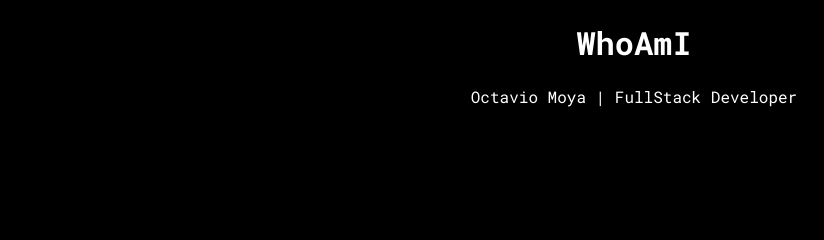
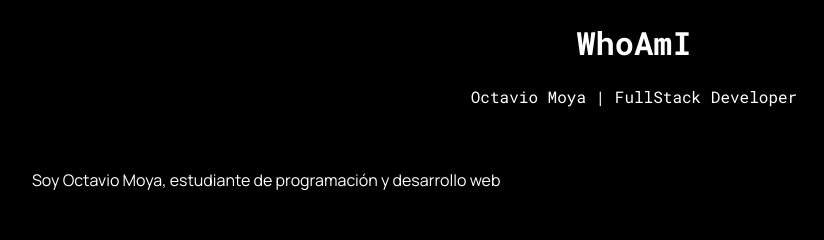
Before and after one commit to moyeta-tech/tp1-OctavioMoya-2025, a plain HTML site: page index.html in a window 1280 px wide. Shown: the whole page, without its empty margins (6-830 px from the left). Drawn offline with Linux system fonts and the light colour scheme; a web font is replaced by a local one.

Commit message:
div cuerpo agregado para apartado de quien soy

```diff
--- a/index.html
+++ b/index.html
@@ -11,5 +11,10 @@
         <h1>WhoAmI</h1>
         <p>Octavio Moya | FullStack Developer</p>
     </header>
+    <div class="cuerpo">
+        <p>Soy Octavio Moya, estudiante de programación
+            y desarrollo web
+        </p>
+    </div>
 </body>
 </html>
--- a/style.css
+++ b/style.css
@@ -6,9 +6,15 @@ body{
 
 }
 
-header
-{
+header {
     font-family: "Roboto Mono", monospace;
     text-align: center;
     color: white;
 }
+
+.cuerpo {
+    font-family: "Manrope";
+    color: white;
+    text-align: left;
+    padding: 30px 10px 30px 30px;
+}
```
